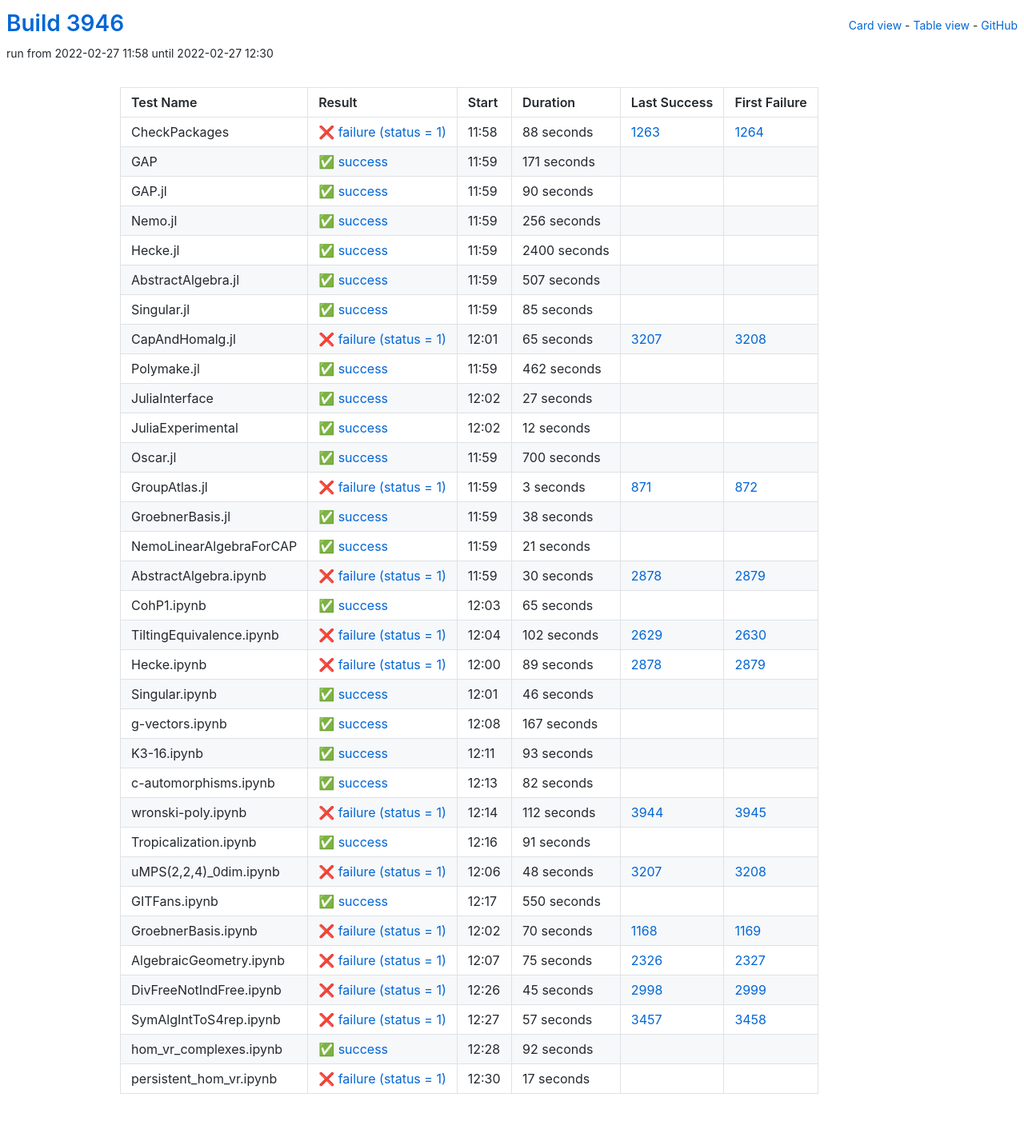
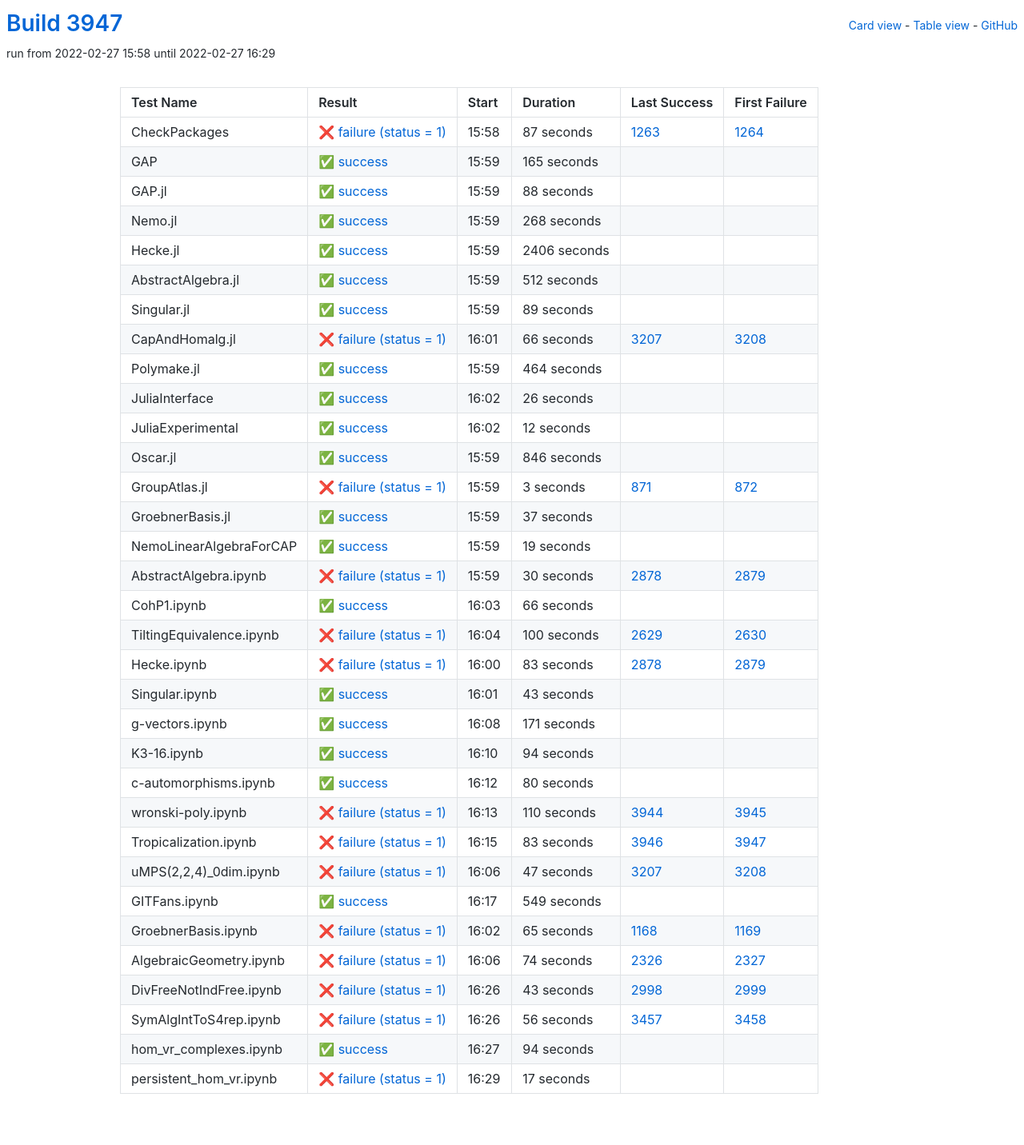
Before and after one commit to oscar-system/oscar-ci-status-stable, a Jekyll site: the page built from table.html, in a window 1280 px wide. Shown: the whole page at 80% size. Built offline with Jekyll 4.4.1, drawn with Linux system fonts in a browser that asks for light colours.

Commit message:
Build #3947

```diff
--- a/_data/ci.yml
+++ b/_data/ci.yml
@@ -1,6 +1,6 @@
 ---
-build: 3946
-build_url: https://oscarci.mathematik.uni-kl.de/job/oscar-stable/3946/
+build: 3947
+build_url: https://oscarci.mathematik.uni-kl.de/job/oscar-stable/3947/
 job: oscar-stable
 organization: oscar-system
 repo: oscar-ci-status-stable
@@ -8,128 +8,128 @@ repourl: https://github.com/oscar-system/oscar-ci-status-stable
 tests:
 - name: CheckPackages
   id: checkpackages
-  log: https://oscarci.mathematik.uni-kl.de/job/oscar-stable/3946/artifact/logs/build-3946/CheckPackages.log
-  start: 2022-02-27 11:58
+  log: https://oscarci.mathematik.uni-kl.de/job/oscar-stable/3947/artifact/logs/build-3947/CheckPackages.log
+  start: 2022-02-27 15:58
   success: false
   exitcode: 1
   status: failure
-  duration: 88
+  duration: 87
   last_success: 1263
   last_success_url: https://oscarci.mathematik.uni-kl.de/job/oscar-stable/1263/
   first_failure: 1264
   first_failure_url: https://oscarci.mathematik.uni-kl.de/job/oscar-stable/1264/
 - name: GAP
   id: gap
-  log: https://oscarci.mathematik.uni-kl.de/job/oscar-stable/3946/artifact/logs/build-3946/GAP.log
-  start: 2022-02-27 11:59
+  log: https://oscarci.mathematik.uni-kl.de/job/oscar-stable/3947/artifact/logs/build-3947/GAP.log
+  start: 2022-02-27 15:59
   success: true
   exitcode: 0
   status: success
-  duration: 171
+  duration: 165
   last_success: false
   last_success_url:
   first_failure: false
   first_failure_url:
 - name: GAP.jl
   id: gap-jl
-  log: https://oscarci.mathematik.uni-kl.de/job/oscar-stable/3946/artifact/logs/build-3946/GAP.jl.log
-  start: 2022-02-27 11:59
+  log: https://oscarci.mathematik.uni-kl.de/job/oscar-stable/3947/artifact/logs/build-3947/GAP.jl.log
+  start: 2022-02-27 15:59
   success: true
   exitcode: 0
   status: success
-  duration: 90
+  duration: 88
   last_success: false
   last_success_url:
   first_failure: false
   first_failure_url:
 - name: Nemo.jl
   id: nemo-jl
-  log: https://oscarci.mathematik.uni-kl.de/job/oscar-stable/3946/artifact/logs/build-3946/Nemo.jl.log
-  start: 2022-02-27 11:59
+  log: https://oscarci.mathematik.uni-kl.de/job/oscar-stable/3947/artifact/logs/build-3947/Nemo.jl.log
+  start: 2022-02-27 15:59
   success: true
   exitcode: 0
   status: success
-  duration: 256
+  duration: 268
   last_success: false
   last_success_url:
   first_failure: false
   first_failure_url:
 - name: Hecke.jl
   id: hecke-jl
-  log: https://oscarci.mathematik.uni-kl.de/job/oscar-stable/3946/artifact/logs/build-3946/Hecke.jl.log
-  start: 2022-02-27 11:59
+  log: https://oscarci.mathematik.uni-kl.de/job/oscar-stable/3947/artifact/logs/build-3947/Hecke.jl.log
+  start: 2022-02-27 15:59
   success: true
   exitcode: 0
   status: success
-  duration: 2400
+  duration: 2406
   last_success: false
   last_success_url:
   first_failure: false
   first_failure_url:
 - name: AbstractAlgebra.jl
   id: abstractalgebra-jl
-  log: https://oscarci.mathematik.uni-kl.de/job/oscar-stable/3946/artifact/logs/build-3946/AbstractAlgebra.jl.log
-  start: 2022-02-27 11:59
+  log: https://oscarci.mathematik.uni-kl.de/job/oscar-stable/3947/artifact/logs/build-3947/AbstractAlgebra.jl.log
+  start: 2022-02-27 15:59
   success: true
   exitcode: 0
   status: success
-  duration: 507
+  duration: 512
   last_success: false
   last_success_url:
   first_failure: false
   first_failure_url:
 - name: Singular.jl
   id: singular-jl
-  log: https://oscarci.mathematik.uni-kl.de/job/oscar-stable/3946/artifact/logs/build-3946/Singular.jl.log
-  start: 2022-02-27 11:59
+  log: https://oscarci.mathematik.uni-kl.de/job/oscar-stable/3947/artifact/logs/build-3947/Singular.jl.log
+  start: 2022-02-27 15:59
   success: true
   exitcode: 0
   status: success
-  duration: 85
+  duration: 89
   last_success: false
   last_success_url:
   first_failure: false
   first_failure_url:
 - name: CapAndHomalg.jl
   id: capandhomalg-jl
-  log: https://oscarci.mathematik.uni-kl.de/job/oscar-stable/3946/artifact/logs/build-3946/CapAndHomalg.jl.log
-  start: 2022-02-27 12:01
+  log: https://oscarci.mathematik.uni-kl.de/job/oscar-stable/3947/artifact/logs/build-3947/CapAndHomalg.jl.log
+  start: 2022-02-27 16:01
   success: false
   exitcode: 1
   status: failure
-  duration: 65
+  duration: 66
   last_success: 3207
   last_success_url: https://oscarci.mathematik.uni-kl.de/job/oscar-stable/3207/
   first_failure: 3208
   first_failure_url: https://oscarci.mathematik.uni-kl.de/job/oscar-stable/3208/
 - name: Polymake.jl
   id: polymake-jl
-  log: https://oscarci.mathematik.uni-kl.de/job/oscar-stable/3946/artifact/logs/build-3946/Polymake.jl.log
-  start: 2022-02-27 11:59
+  log: https://oscarci.mathematik.uni-kl.de/job/oscar-stable/3947/artifact/logs/build-3947/Polymake.jl.log
+  start: 2022-02-27 15:59
   success: true
   exitcode: 0
   status: success
-  duration: 462
+  duration: 464
   last_success: false
   last_success_url:
   first_failure: false
   first_failure_url:
 - name: JuliaInterface
   id: juliainterface
-  log: https://oscarci.mathematik.uni-kl.de/job/oscar-stable/3946/artifact/logs/build-3946/JuliaInterface.log
-  start: 2022-02-27 12:02
+  log: https://oscarci.mathematik.uni-kl.de/job/oscar-stable/3947/artifact/logs/build-3947/JuliaInterface.log
+  start: 2022-02-27 16:02
   success: true
   exitcode: 0
   status: success
-  duration: 27
+  duration: 26
   last_success: false
   last_success_url:
   first_failure: false
   first_failure_url:
 - name: JuliaExperimental
   id: juliaexperimental
-  log: https://oscarci.mathematik.uni-kl.de/job/oscar-stable/3946/artifact/logs/build-3946/JuliaExperimental.log
-  start: 2022-02-27 12:02
+  log: https://oscarci.mathematik.uni-kl.de/job/oscar-stable/3947/artifact/logs/build-3947/JuliaExperimental.log
+  start: 2022-02-27 16:02
   success: true
   exitcode: 0
   status: success
@@ -140,20 +140,20 @@ tests:
   first_failure_url:
 - name: Oscar.jl
   id: oscar-jl
-  log: https://oscarci.mathematik.uni-kl.de/job/oscar-stable/3946/artifact/logs/build-3946/Oscar.jl.log
-  start: 2022-02-27 11:59
+  log: https://oscarci.mathematik.uni-kl.de/job/oscar-stable/3947/artifact/logs/build-3947/Oscar.jl.log
+  start: 2022-02-27 15:59
   success: true
   exitcode: 0
   status: success
-  duration: 700
+  duration: 846
   last_success: false
   last_success_url:
   first_failure: false
   first_failure_url:
 - name: GroupAtlas.jl
   id: groupatlas-jl
-  log: https://oscarci.mathematik.uni-kl.de/job/oscar-stable/3946/artifact/logs/build-3946/GroupAtlas.jl.log
-  start: 2022-02-27 11:59
+  log: https://oscarci.mathematik.uni-kl.de/job/oscar-stable/3947/artifact/logs/build-3947/GroupAtlas.jl.log
+  start: 2022-02-27 15:59
   success: false
   exitcode: 1
   status: failure
@@ -164,32 +164,32 @@ tests:
   first_failure_url: https://oscarci.mathematik.uni-kl.de/job/oscar-stable/872/
 - name: GroebnerBasis.jl
   id: groebnerbasis-jl
-  log: https://oscarci.mathematik.uni-kl.de/job/oscar-stable/3946/artifact/logs/build-3946/GroebnerBasis.jl.log
-  start: 2022-02-27 11:59
+  log: https://oscarci.mathematik.uni-kl.de/job/oscar-stable/3947/artifact/logs/build-3947/GroebnerBasis.jl.log
+  start: 2022-02-27 15:59
   success: true
   exitcode: 0
   status: success
-  duration: 38
+  duration: 37
   last_success: false
   last_success_url:
   first_failure: false
   first_failure_url:
 - name: NemoLinearAlgebraForCAP
   id: nemolinearalgebraforcap
-  log: https://oscarci.mathematik.uni-kl.de/job/oscar-stable/3946/artifact/logs/build-3946/NemoLinearAlgebraForCAP.log
-  start: 2022-02-27 11:59
+  log: https://oscarci.mathematik.uni-kl.de/job/oscar-stable/3947/artifact/logs/build-3947/NemoLinearAlgebraForCAP.log
+  start: 2022-02-27 15:59
   success: true
   exitcode: 0
   status: success
-  duration: 21
+  duration: 19
   last_success: false
   last_success_url:
   first_failure: false
   first_failure_url:
 - name: AbstractAlgebra.ipynb
   id: abstractalgebra-ipynb
-  log: https://oscarci.mathematik.uni-kl.de/job/oscar-stable/3946/artifact/logs/build-3946/AbstractAlgebra.ipynb.log
-  start: 2022-02-27 11:59
+  log: https://oscarci.mathematik.uni-kl.de/job/oscar-stable/3947/artifact/logs/build-3947/AbstractAlgebra.ipynb.log
+  start: 2022-02-27 15:59
   success: false
   exitcode: 1
   status: failure
@@ -200,200 +200,200 @@ tests:
   first_failure_url: https://oscarci.mathematik.uni-kl.de/job/oscar-stable/2879/
 - name: CohP1.ipynb
   id: cohp1-ipynb
-  log: https://oscarci.mathematik.uni-kl.de/job/oscar-stable/3946/artifact/logs/build-3946/CohP1.ipynb.log
-  start: 2022-02-27 12:03
+  log: https://oscarci.mathematik.uni-kl.de/job/oscar-stable/3947/artifact/logs/build-3947/CohP1.ipynb.log
+  start: 2022-02-27 16:03
   success: true
   exitcode: 0
   status: success
-  duration: 65
+  duration: 66
   last_success: false
   last_success_url:
   first_failure: false
   first_failure_url:
 - name: TiltingEquivalence.ipynb
   id: tiltingequivalence-ipynb
-  log: https://oscarci.mathematik.uni-kl.de/job/oscar-stable/3946/artifact/logs/build-3946/TiltingEquivalence.ipynb.log
-  start: 2022-02-27 12:04
+  log: https://oscarci.mathematik.uni-kl.de/job/oscar-stable/3947/artifact/logs/build-3947/TiltingEquivalence.ipynb.log
+  start: 2022-02-27 16:04
   success: false
   exitcode: 1
   status: failure
-  duration: 102
+  duration: 100
   last_success: 2629
   last_success_url: https://oscarci.mathematik.uni-kl.de/job/oscar-stable/2629/
   first_failure: 2630
   first_failure_url: https://oscarci.mathematik.uni-kl.de/job/oscar-stable/2630/
 - name: Hecke.ipynb
   id: hecke-ipynb
-  log: https://oscarci.mathematik.uni-kl.de/job/oscar-stable/3946/artifact/logs/build-3946/Hecke.ipynb.log
-  start: 2022-02-27 12:00
+  log: https://oscarci.mathematik.uni-kl.de/job/oscar-stable/3947/artifact/logs/build-3947/Hecke.ipynb.log
+  start: 2022-02-27 16:00
   success: false
   exitcode: 1
   status: failure
-  duration: 89
+  duration: 83
   last_success: 2878
   last_success_url: https://oscarci.mathematik.uni-kl.de/job/oscar-stable/2878/
   first_failure: 2879
   first_failure_url: https://oscarci.mathematik.uni-kl.de/job/oscar-stable/2879/
 - name: Singular.ipynb
   id: singular-ipynb
-  log: https://oscarci.mathematik.uni-kl.de/job/oscar-stable/3946/artifact/logs/build-3946/Singular.ipynb.log
-  start: 2022-02-27 12:01
+  log: https://oscarci.mathematik.uni-kl.de/job/oscar-stable/3947/artifact/logs/build-3947/Singular.ipynb.log
+  start: 2022-02-27 16:01
   success: true
   exitcode: 0
   status: success
-  duration: 46
+  duration: 43
   last_success: false
   last_success_url:
   first_failure: false
   first_failure_url:
 - name: g-vectors.ipynb
   id: g-vectors-ipynb
-  log: https://oscarci.mathematik.uni-kl.de/job/oscar-stable/3946/artifact/logs/build-3946/g-vectors.ipynb.log
-  start: 2022-02-27 12:08
+  log: https://oscarci.mathematik.uni-kl.de/job/oscar-stable/3947/artifact/logs/build-3947/g-vectors.ipynb.log
+  start: 2022-02-27 16:08
   success: true
   exitcode: 0
   status: success
-  duration: 167
+  duration: 171
   last_success: false
   last_success_url:
   first_failure: false
   first_failure_url:
 - name: K3-16.ipynb
   id: k3-16-ipynb
-  log: https://oscarci.mathematik.uni-kl.de/job/oscar-stable/3946/artifact/logs/build-3946/K3-16.ipynb.log
-  start: 2022-02-27 12:11
+  log: https://oscarci.mathematik.uni-kl.de/job/oscar-stable/3947/artifact/logs/build-3947/K3-16.ipynb.log
+  start: 2022-02-27 16:10
   success: true
   exitcode: 0
   status: success
-  duration: 93
+  duration: 94
   last_success: false
   last_success_url:
   first_failure: false
   first_failure_url:
 - name: c-automorphisms.ipynb
   id: c-automorphisms-ipynb
-  log: https://oscarci.mathematik.uni-kl.de/job/oscar-stable/3946/artifact/logs/build-3946/c-automorphisms.ipynb.log
-  start: 2022-02-27 12:13
+  log: https://oscarci.mathematik.uni-kl.de/job/oscar-stable/3947/artifact/logs/build-3947/c-automorphisms.ipynb.log
+  start: 2022-02-27 16:12
   success: true
   exitcode: 0
   status: success
-  duration: 82
+  duration: 80
   last_success: false
   last_success_url:
   first_failure: false
   first_failure_url:
 - name: wronski-poly.ipynb
   id: wronski-poly-ipynb
-  log: https://oscarci.mathematik.uni-kl.de/job/oscar-stable/3946/artifact/logs/build-3946/wronski-poly.ipynb.log
-  start: 2022-02-27 12:14
+  log: https://oscarci.mathematik.uni-kl.de/job/oscar-stable/3947/artifact/logs/build-3947/wronski-poly.ipynb.log
+  start: 2022-02-27 16:13
   success: false
   exitcode: 1
   status: failure
-  duration: 112
+  duration: 110
   last_success: 3944
   last_success_url: https://oscarci.mathematik.uni-kl.de/job/oscar-stable/3944/
   first_failure: 3945
   first_failure_url: https://oscarci.mathematik.uni-kl.de/job/oscar-stable/3945/
 - name: Tropicalization.ipynb
   id: tropicalization-ipynb
-  log: https://oscarci.mathematik.uni-kl.de/job/oscar-stable/3946/artifact/logs/build-3946/Tropicalization.ipynb.log
-  start: 2022-02-27 12:16
-  success: true
-  exitcode: 0
-  status: success
-  duration: 91
-  last_success: false
-  last_success_url:
-  first_failure: false
-  first_failure_url:
-- name: uMPS(2,2,4)_0dim.ipynb
-  id: umps-2-2-4-0dim-ipynb
-  log: https://oscarci.mathematik.uni-kl.de/job/oscar-stable/3946/artifact/logs/build-3946/uMPS-2-2-4-_0dim.ipynb.log
-  start: 2022-02-27 12:06
+  log: https://oscarci.mathematik.uni-kl.de/job/oscar-stable/3947/artifact/logs/build-3947/Tropicalization.ipynb.log
+  start: 2022-02-27 16:15
   success: false
   exitcode: 1
   status: failure
-  duration: 48
+  duration: 83
+  last_success: 3946
+  last_success_url: https://oscarci.mathematik.uni-kl.de/job/oscar-stable/3946/
+  first_failure: 3947
+  first_failure_url: https://oscarci.mathematik.uni-kl.de/job/oscar-stable/3947/
+- name: uMPS(2,2,4)_0dim.ipynb
+  id: umps-2-2-4-0dim-ipynb
+  log: https://oscarci.mathematik.uni-kl.de/job/oscar-stable/3947/artifact/logs/build-3947/uMPS-2-2-4-_0dim.ipynb.log
+  start: 2022-02-27 16:06
+  success: false
+  exitcode: 1
+  status: failure
+  duration: 47
   last_success: 3207
   last_success_url: https://oscarci.mathematik.uni-kl.de/job/oscar-stable/3207/
   first_failure: 3208
   first_failure_url: https://oscarci.mathematik.uni-kl.de/job/oscar-stable/3208/
 - name: GITFans.ipynb
   id: gitfans-ipynb
-  log: https://oscarci.mathematik.uni-kl.de/job/oscar-stable/3946/artifact/logs/build-3946/GITFans.ipynb.log
-  start: 2022-02-27 12:17
+  log: https://oscarci.mathematik.uni-kl.de/job/oscar-stable/3947/artifact/logs/build-3947/GITFans.ipynb.log
+  start: 2022-02-27 16:17
   success: true
   exitcode: 0
   status: success
-  duration: 550
+  duration: 549
   last_success: false
   last_success_url:
   first_failure: false
   first_failure_url:
 - name: GroebnerBasis.ipynb
   id: groebnerbasis-ipynb
-  log: https://oscarci.mathematik.uni-kl.de/job/oscar-stable/3946/artifact/logs/build-3946/GroebnerBasis.ipynb.log
-  start: 2022-02-27 12:02
+  log: https://oscarci.mathematik.uni-kl.de/job/oscar-stable/3947/artifact/logs/build-3947/GroebnerBasis.ipynb.log
+  start: 2022-02-27 16:02
   success: false
   exitcode: 1
   status: failure
-  duration: 70
+  duration: 65
   last_success: 1168
   last_success_url: https://oscarci.mathematik.uni-kl.de/job/oscar-stable/1168/
   first_failure: 1169
   first_failure_url: https://oscarci.mathematik.uni-kl.de/job/oscar-stable/1169/
 - name: AlgebraicGeometry.ipynb
   id: algebraicgeometry-ipynb
-  log: https://oscarci.mathematik.uni-kl.de/job/oscar-stable/3946/artifact/logs/build-3946/AlgebraicGeometry.ipynb.log
-  start: 2022-02-27 12:07
+  log: https://oscarci.mathematik.uni-kl.de/job/oscar-stable/3947/artifact/logs/build-3947/AlgebraicGeometry.ipynb.log
+  start: 2022-02-27 16:06
   success: false
   exitcode: 1
   status: failure
-  duration: 75
+  duration: 74
   last_success: 2326
   last_success_url: https://oscarci.mathematik.uni-kl.de/job/oscar-stable/2326/
   first_failure: 2327
   first_failure_url: https://oscarci.mathematik.uni-kl.de/job/oscar-stable/2327/
 - name: DivFreeNotIndFree.ipynb
   id: divfreenotindfree-ipynb
-  log: https://oscarci.mathematik.uni-kl.de/job/oscar-stable/3946/artifact/logs/build-3946/DivFreeNotIndFree.ipynb.log
-  start: 2022-02-27 12:26
+  log: https://oscarci.mathematik.uni-kl.de/job/oscar-stable/3947/artifact/logs/build-3947/DivFreeNotIndFree.ipynb.log
+  start: 2022-02-27 16:26
   success: false
   exitcode: 1
   status: failure
-  duration: 45
+  duration: 43
   last_success: 2998
   last_success_url: https://oscarci.mathematik.uni-kl.de/job/oscar-stable/2998/
   first_failure: 2999
   first_failure_url: https://oscarci.mathematik.uni-kl.de/job/oscar-stable/2999/
 - name: SymAlgIntToS4rep.ipynb
   id: symalginttos4rep-ipynb
-  log: https://oscarci.mathematik.uni-kl.de/job/oscar-stable/3946/artifact/logs/build-3946/SymAlgIntToS4rep.ipynb.log
-  start: 2022-02-27 12:27
+  log: https://oscarci.mathematik.uni-kl.de/job/oscar-stable/3947/artifact/logs/build-3947/SymAlgIntToS4rep.ipynb.log
+  start: 2022-02-27 16:26
   success: false
   exitcode: 1
   status: failure
-  duration: 57
+  duration: 56
   last_success: 3457
   last_success_url: https://oscarci.mathematik.uni-kl.de/job/oscar-stable/3457/
   first_failure: 3458
   first_failure_url: https://oscarci.mathematik.uni-kl.de/job/oscar-stable/3458/
 - name: hom_vr_complexes.ipynb
   id: hom-vr-complexes-ipynb
-  log: https://oscarci.mathematik.uni-kl.de/job/oscar-stable/3946/artifact/logs/build-3946/hom_vr_complexes.ipynb.log
-  start: 2022-02-27 12:28
+  log: https://oscarci.mathematik.uni-kl.de/job/oscar-stable/3947/artifact/logs/build-3947/hom_vr_complexes.ipynb.log
+  start: 2022-02-27 16:27
   success: true
   exitcode: 0
   status: success
-  duration: 92
+  duration: 94
   last_success: false
   last_success_url:
   first_failure: false
   first_failure_url:
 - name: persistent_hom_vr.ipynb
   id: persistent-hom-vr-ipynb
-  log: https://oscarci.mathematik.uni-kl.de/job/oscar-stable/3946/artifact/logs/build-3946/persistent_hom_vr.ipynb.log
-  start: 2022-02-27 12:30
+  log: https://oscarci.mathematik.uni-kl.de/job/oscar-stable/3947/artifact/logs/build-3947/persistent_hom_vr.ipynb.log
+  start: 2022-02-27 16:29
   success: false
   exitcode: 1
   status: failure
```
Also changed, not shown: README.md.
